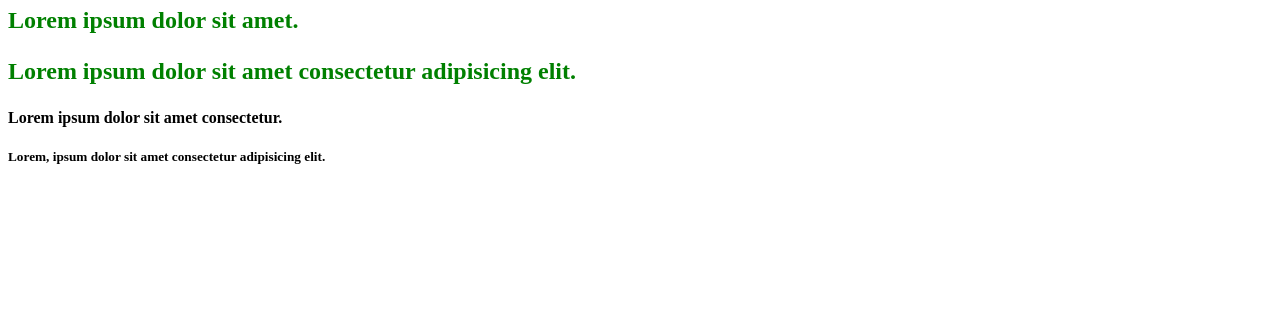
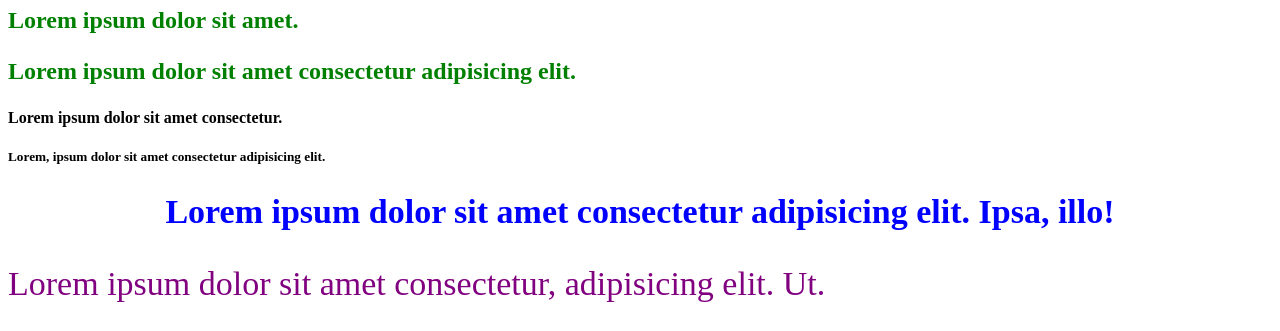
Before and after one commit to hadimohammadian/Jquery, a plain HTML site: page Lesson 01/index.html in a window 1280 px wide. Shown: the part 73-404 px from the top of the page. Drawn offline with Linux system fonts and the light colour scheme.

Commit message:
Select nested tags

```diff
--- a/Lesson 01/index.html
+++ b/Lesson 01/index.html
@@ -15,6 +15,20 @@
     <h3>Lorem ipsum dolor sit amet consectetur adipisicing elit.</h3>
     <h4>Lorem ipsum dolor sit amet consectetur.</h4>
     <h5>Lorem, ipsum dolor sit amet consectetur adipisicing elit.</h5>
+
+
+
+    <section>
+        <h1>Lorem ipsum dolor sit amet consectetur adipisicing elit. Ipsa, illo!</h1>
+        <p>Lorem ipsum dolor sit amet consectetur, adipisicing elit. Ut.
+        </p>
+
+        <span>Lorem ipsum dolor sit amet.</span>
+    </section>
+
+
+
+
     <script src="js/jquery-3.5.1.min.js">    </script>
     <script>
         $(document).ready(function () {
@@ -26,9 +40,28 @@
 
             $('h2,h3').css({
                 'color': 'green',
-                'font-size' : '24px'
+                'font-size': '24px'
 
             });
+
+            $('section>h1').css({
+                'color': 'Blue',
+                'font-size': '34px',
+                'text-align' : 'center'
+
+            });
+
+            $('section>p').css({
+                'color': 'purple',
+                'font-size': '34px'
+            });
+
+            $('section>span').css({
+                'color': 'orange',
+                'font-size': '34px'
+            });
+
+
         });
 
     </script>
```
